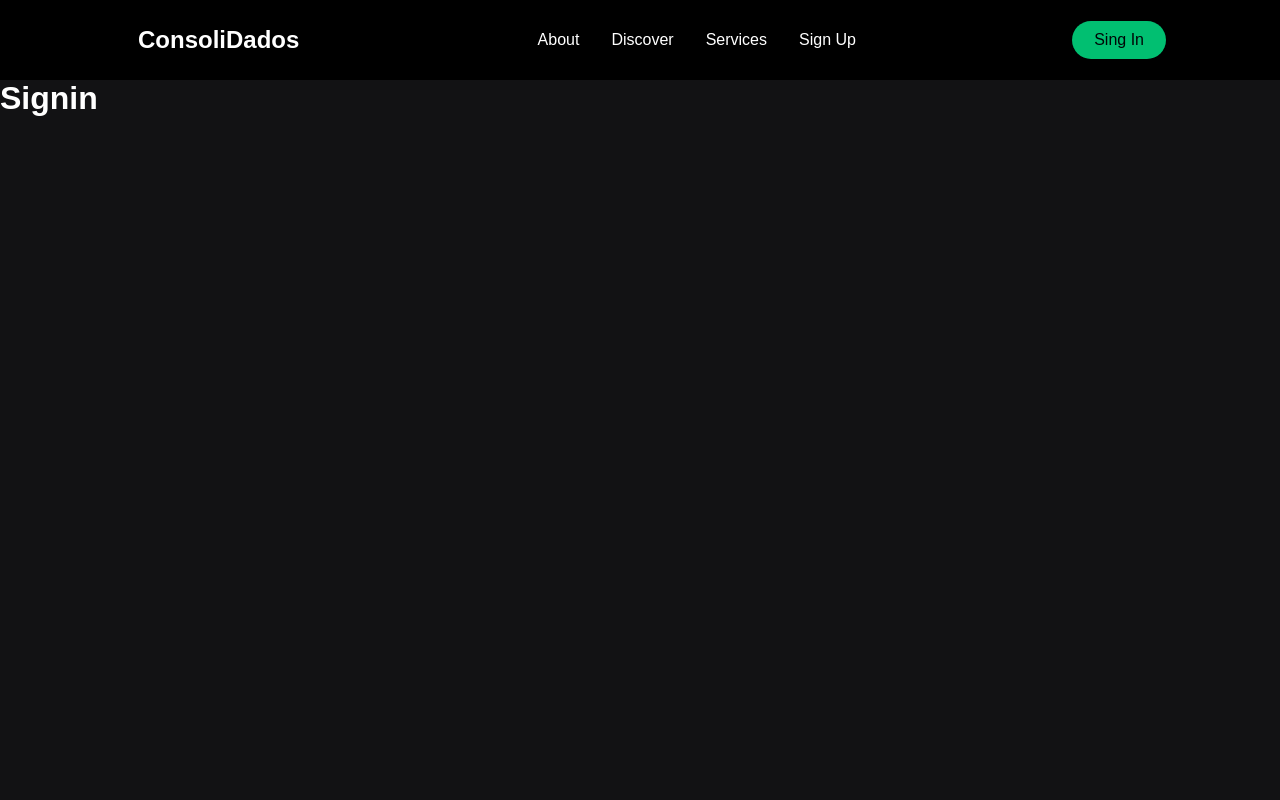
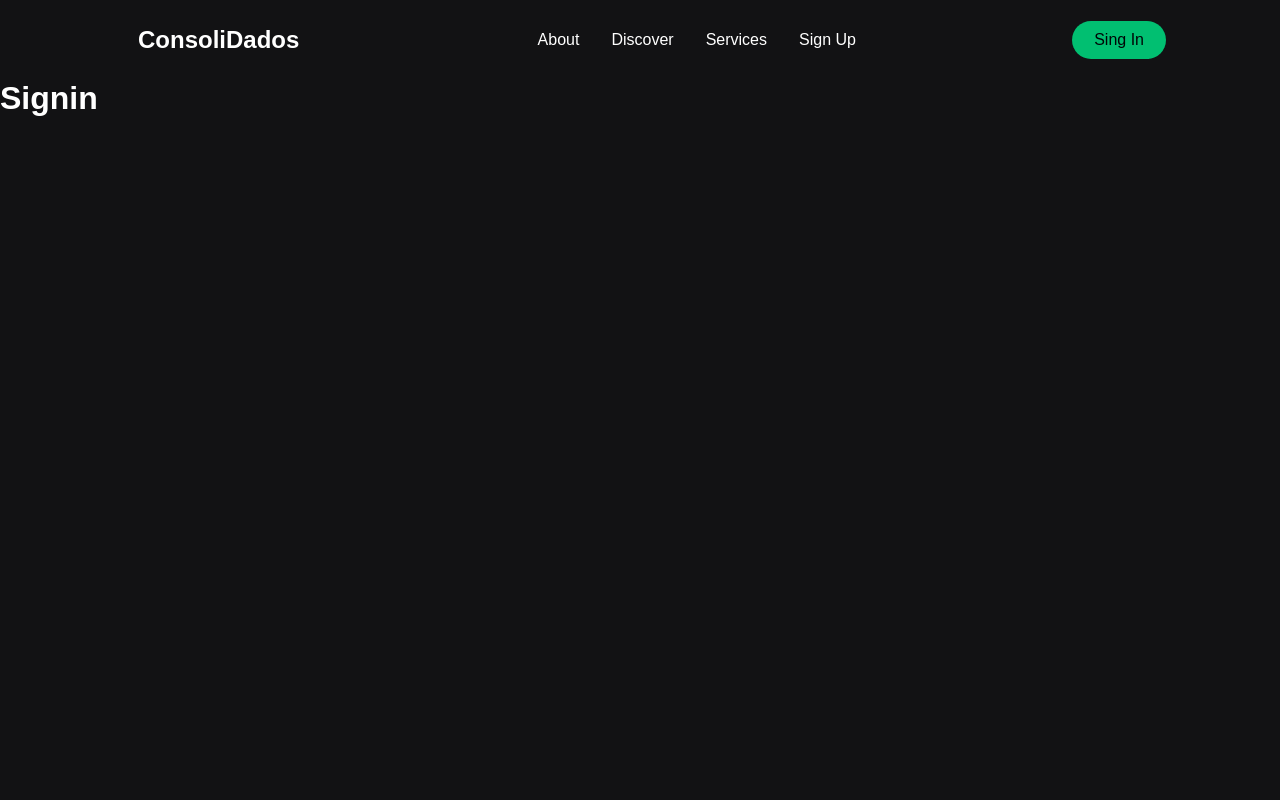
Before and after one commit to JohnnyCarreiro/consolidadosV2, a Next.js app: page /signin in a window 1280 px wide. Shown: the top 800 px of the page. Built offline with nearby package versions, Linux system fonts and the light colour scheme; a web font is replaced by a local one.

Commit message:
feat: Perform nav background color change trigged by scroll behaviour

```diff
--- a/src/components/Navbar/index.tsx
+++ b/src/components/Navbar/index.tsx
@@ -1,7 +1,9 @@
-import { ReactNode } from 'react'
+import { ReactNode, useCallback, useEffect, useState } from 'react'
 import Link from 'next/link'
+import { animateScroll as scroll } from 'react-scroll'
 
 import { FaBars } from 'react-icons/fa'
+import { IconContext } from 'react-icons/lib'
 import { navLinks } from './links'
 import { NavLink } from './NavLink'
 import { Nav, NavContainer, NavLogo, MobileIcon, NavMenu, NavBtn, NavBtnLink } from './styles'
@@ -12,12 +14,29 @@ interface NavbarProps {
 }
 
 function Navbar({ children, toggle }: NavbarProps) {
+  const [scrollNav, setScrollNav] = useState(false)
+
+  const changeNavBG = useCallback(() => {
+    if(window.scrollY >= 80) {
+      setScrollNav(true)
+    } else {
+      setScrollNav(false)
+    }
+  },[])
+
+  useEffect(() => {
+    window.addEventListener('scroll', changeNavBG)
+  },[])
+
+  const toggleHome = useCallback(() => {
+    scroll.scrollToTop()
+  },[])
   return (
-    <>
-      <Nav>
+    <IconContext.Provider value={{color: '#fff'}}>
+      <Nav scrollNav={scrollNav} >
         <NavContainer>
           <Link href='/' passHref >
-            <NavLogo>ConsoliDados</NavLogo>
+            <NavLogo onClick={toggleHome} >ConsoliDados</NavLogo>
           </Link>
           <MobileIcon onClick={toggle} >
             <FaBars />
@@ -36,7 +55,7 @@ function Navbar({ children, toggle }: NavbarProps) {
           </NavBtn>
         </NavContainer>
       </Nav>
-    </>
+    </IconContext.Provider>
   )
 }
 
--- a/src/components/Navbar/styles.tsx
+++ b/src/components/Navbar/styles.tsx
@@ -1,8 +1,11 @@
 import styled from 'styled-components'
 import {Link as LinkS} from 'react-scroll'
 
-export const Nav = styled.nav`
-  background: #000;
+type NavProps = {
+  scrollNav: boolean
+}
+export const Nav = styled.nav<NavProps>`
+  background: ${({scrollNav = false}) => (scrollNav ? '#000' : 'transparent')};
   height: 80px;
   margin-top: -80px;
   display: flex;
```
